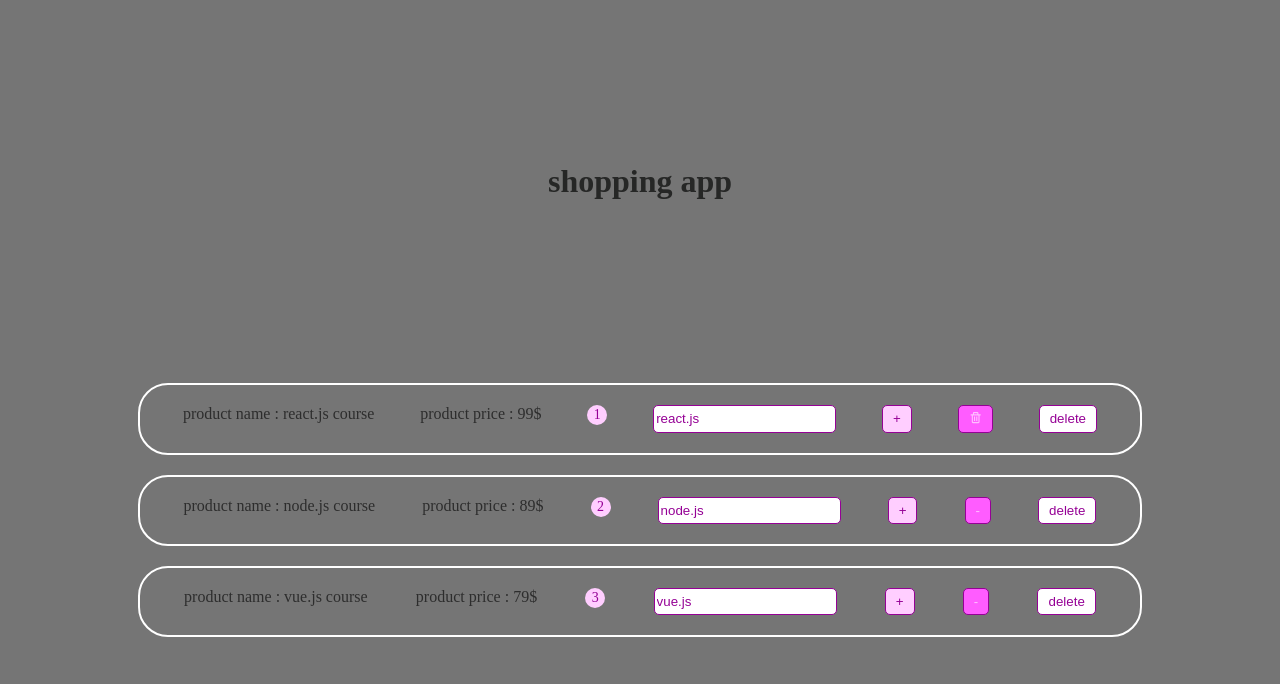
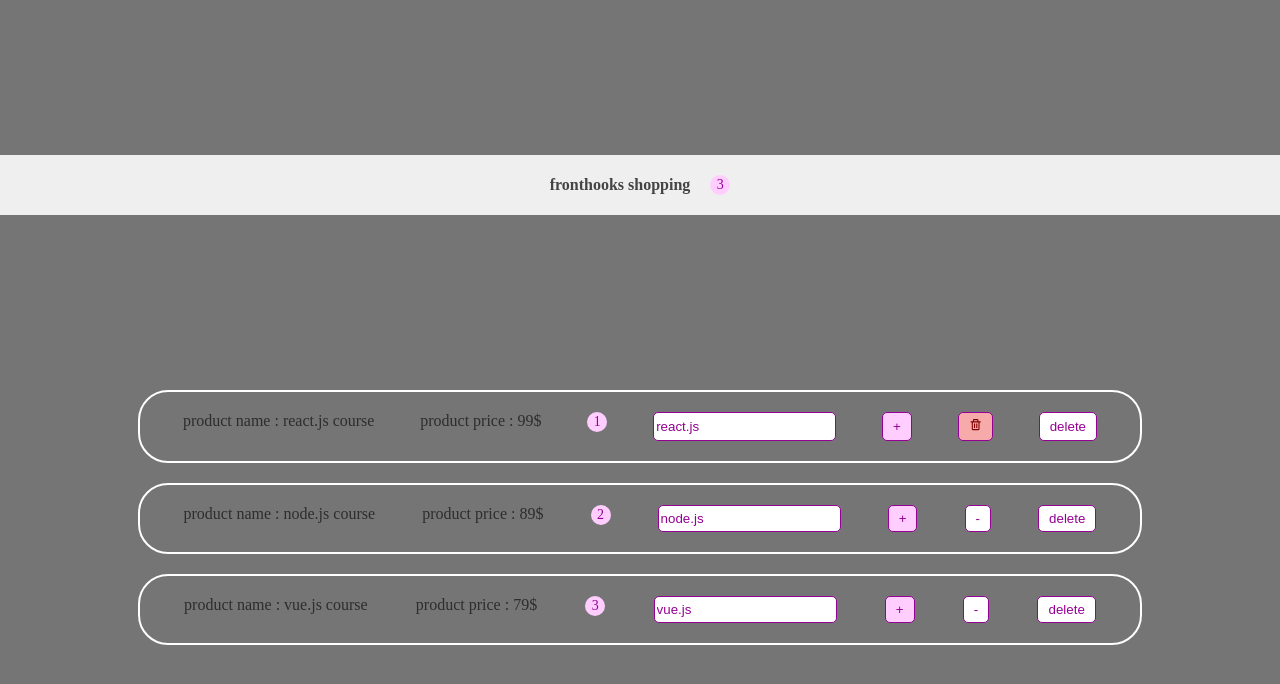
Before and after one commit to Farhad-Toumarzade/react, a React (Create React App) app: page / in a window 1280 px wide. Shown: the top 684 px of the page. Built offline with nearby package versions, Linux system fonts and the light colour scheme; the HTML template or start-up script is replaced by a standard one.

Commit message:
lifting state up

```diff
--- a/src/App.js
+++ b/src/App.js
@@ -3,6 +3,7 @@
 import React, {} from 'react';
 import './app.css'
 import ProductList from "./product/ProductList";
+import NavBar from "./component/NavBar"
 
 
 
@@ -12,9 +13,46 @@ import ProductList from "./product/ProductList";
 class App extends React.Component{
 
     state = {
+        Products:[
+            {title:"react.js", price:"99$", id:1, quantity: 1},
+            {title:"node.js", price:"89$", id:2, quantity: 2},
+            {title:"vue.js", price:"79$", id:3, quantity: 3},
+        ],
+    };
+    removeHandler = (id) => {
+        // console.log("clicked", id);
 
-        count: 0,
+        const filteredProducts = this.state.Products.filter((p) => p.id !== id);
+        this.setState({ Products: filteredProducts});
+        //  this. setstate({product:{}});
+     }
+     incrementHandler = (id) =>{
+        const products = [...this.state.Products];
+        const selectedItem = products.find((p) => p.id === id);
+        selectedItem.quantity++;
+        console.log(products);
+        this.setState({products})
+     }
+     decrementHandler = (id) => {
+        const Products = [...this.state.Products];
+        const selectedItem = Products.find((p) => p.id === id);
+        if (selectedItem.quantity === 1) {
+            const filteredProducts = Products.filter((p) => p.id !== id);
+            this.setState({ Products: filteredProducts});
+            console.log("clicked")
+        }else{
+            selectedItem.quantity--;
+            // console.log(Products);
+            this.setState({ Products });
+        };
     };
+     changeHandler = (event, id) =>{
+        // console.log(event.target.value, id);
+        const products = [...this.state.Products];
+        const selectedItem = products.find((p) => p.id === id);
+        selectedItem.title = event.target.value;
+        this.setState({products})
+     }
 
     // clickHandler = () =>{
     //      this.setState({
@@ -28,8 +66,14 @@ class App extends React.Component{
     render() {
         return(
              <div className='container' id='title'>
-             <h1>shopping app</h1>
-                <ProductList />
+               <NavBar totalItems={this.state.Products.filter((p) => p.quantity > 0).length} />
+                <ProductList
+                Products={this.state.Products}
+                onRemove={this.removeHandler}
+                onIncrement={this.incrementHandler}
+                onDecrement={this.decrementHandler}
+                onChange={this.changeHandler}
+                />
              {/* <button onClick={this.clickHandler} className="product">
                 change price
             </button>  */}
--- /dev/null
+++ b/src/component/NavBar.js
@@ -0,0 +1,14 @@
+import styles from "./navbar.module.css"
+
+const NavBar = (props) => {
+    return (
+        <header className={styles.navBar} >
+            <h2>
+            fronthooks shopping
+            </h2>
+            <span>{props.totalItems}</span>
+        </header>
+     );
+}
+
+export default NavBar;
--- /dev/null
+++ b/src/component/navbar.module.css
@@ -0,0 +1,28 @@
+
+.navBar{
+    width: 100%;
+    background-color: #efefef;
+    /* padding-top: 15px; */
+    height: 60px;
+    text-align: center;
+    display: flex;
+    justify-content: center;
+    align-items: center;
+}
+.navBar h2{
+    font-size: 16px;
+    color: #444;
+}
+
+.navBar span{
+    display: flex;
+    width: 20px;
+    height: 20px;
+    background-color: rgb(255, 206, 255);
+    color: rgb(149, 1, 149);
+    justify-content: center;
+    align-items: center;
+    border-radius: 50%;
+    margin-left: 20px;
+    font-size: 14px;
+}
--- a/src/product.js
+++ b/src/product.js
@@ -13,7 +13,7 @@ const product = (props) => {
             <button  onClick={props.onIncrement} className={`${styles.button} ${styles.inc}`}>
                 +
             </button>
-            <button onClick={props.onDecrement} className={`${styles.button} ${styles.DeI}`}>
+            <button onClick={props.onDecrement} className={`${styles.button} ${props.product.quantity === 1 && styles.Dec}`}>
                 {props.product.quantity > 1 ? "-" : <BiTrash />}
             </button>
             <button onClick={props.onDelete} className={styles.button}>
--- a/src/product.module.css
+++ b/src/product.module.css
@@ -34,9 +34,9 @@
     font-size: 14px;
 
 }
-.DeI{
-    color: rgb(255, 192, 255);
-    background-color: rgb(255, 92, 255) ;
+.Dec{
+    color: rgb(131, 2, 2);
+    background-color: rgb(247, 170, 170) ;
 }
 
 .input{
--- a/src/product/ProductList.js
+++ b/src/product/ProductList.js
@@ -3,59 +3,59 @@ import Product from '../product';
 
 
 class ProductList extends Component {
-    state = { Products:[
-        {title:"react.js", price:"99$", id:1, quantity: 1},
-        {title:"node.js", price:"89$", id:2, quantity: 2},
-        {title:"vue.js", price:"79$", id:3, quantity: 3},
-    ],
- }
+    // state = { Products:[
+    //     {title:"react.js", price:"99$", id:1, quantity: 1},
+    //     {title:"node.js", price:"89$", id:2, quantity: 2},
+    //     {title:"vue.js", price:"79$", id:3, quantity: 3},
+    // ],
+
 //  state => Handler !
- removeHandler = (id) => {
-    // console.log("clicked", id);
+//  removeHandler = (id) => {
+//     // console.log("clicked", id);
 
-    const filteredProducts = this.state.Products.filter((p) => p.id !== id);
-    this.setState({ Products: filteredProducts});
-    //  this. setstate({product:{}});
- }
- incrementHandler = (id) =>{
-    const products = [...this.state.Products];
-    const selectedItem = products.find((p) => p.id === id);
-    selectedItem.quantity++;
-    console.log(products);
-    this.setState({products})
- }
- decrementHandler = (id) => {
-    const Products = [...this.state.Products];
-    const selectedItem = Products.find((p) => p.id === id);
-    if (selectedItem.quantity === 1) {
-        const filteredProducts = Products.filter((p) => p.id !== id);
-        this.setState({ Products: filteredProducts});
-        console.log("clicked")
-    }else{
-        selectedItem.quantity--;
-        // console.log(Products);
-        this.setState({ Products });
-    };
-};
- changeHandler = (event, id) =>{
-    // console.log(event.target.value, id);
-    const products = [...this.state.Products];
-    const selectedItem = products.find((p) => p.id === id);
-    selectedItem.title = event.target.value;
-    this.setState({products})
- }
+//     const filteredProducts = this.state.Products.filter((p) => p.id !== id);
+//     this.setState({ Products: filteredProducts});
+//     //  this. setstate({product:{}});
+//  }
+//  incrementHandler = (id) =>{
+//     const products = [...this.state.Products];
+//     const selectedItem = products.find((p) => p.id === id);
+//     selectedItem.quantity++;
+//     console.log(products);
+//     this.setState({products})
+//  }
+//  decrementHandler = (id) => {
+//     const Products = [...this.state.Products];
+//     const selectedItem = Products.find((p) => p.id === id);
+//     if (selectedItem.quantity === 1) {
+//         const filteredProducts = Products.filter((p) => p.id !== id);
+//         this.setState({ Products: filteredProducts});
+//         console.log("clicked")
+//     }else{
+//         selectedItem.quantity--;
+//         // console.log(Products);
+//         this.setState({ Products });
+//     };
+// };
+//  changeHandler = (event, id) =>{
+//     // console.log(event.target.value, id);
+//     const products = [...this.state.Products];
+//     const selectedItem = products.find((p) => p.id === id);
+//     selectedItem.title = event.target.value;
+//     this.setState({products})
+//  }
 
 renderProduct = () => {
-    if (this.state.Products.length === 0)
+    if (this.props.Products.length === 0)
         return <div>there is no product in cart.</div>;
 
-        return this.state.Products.map((product, index) =>{
+        return this.props.Products.map((product, index) =>{
                 return (
                 <Product product={product} key={index}
-                onDelete={() => this.removeHandler(product.id)}
-                onIncrement={() => this.incrementHandler(product.id)}
-                onDecrement={() => this.decrementHandler(product.id)}
-                onChange= {(e)=> this.changeHandler(e, product.id)}
+                onDelete={() => this.props.onRemove(product.id)}
+                onIncrement={() => this.props.onIncrement(product.id)}
+                onDecrement={() => this.props.onDecrement(product.id)}
+                onChange= {(e)=> this.props.onChange(e, product.id)}
                 />
                 );
             }
@@ -68,7 +68,7 @@ renderProduct = () => {
     render() {
         return (
             <div >
-               {!this.state.Products.length && <div>go to shopping</div> }
+               {!this.props.Products.length && <div>go to shopping</div> }
                {this.renderProduct()}
             </div >
         );
```
